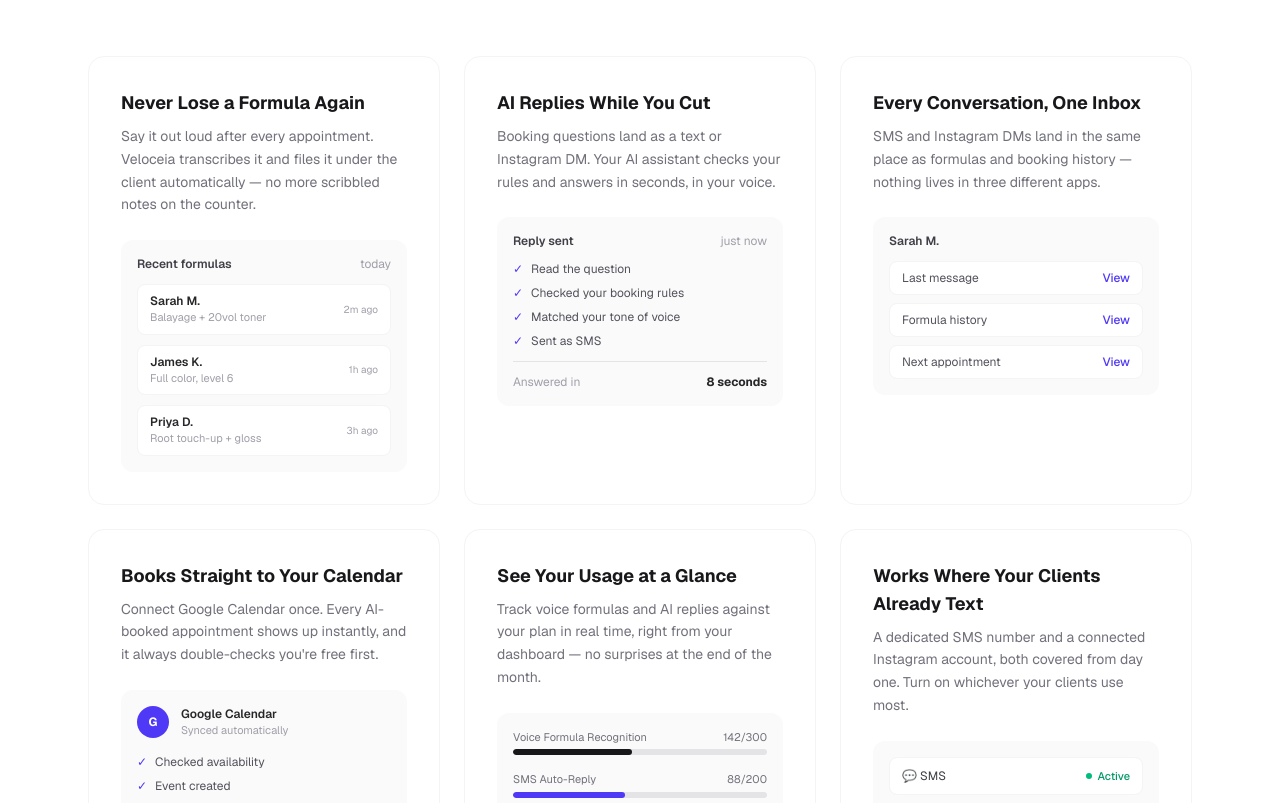
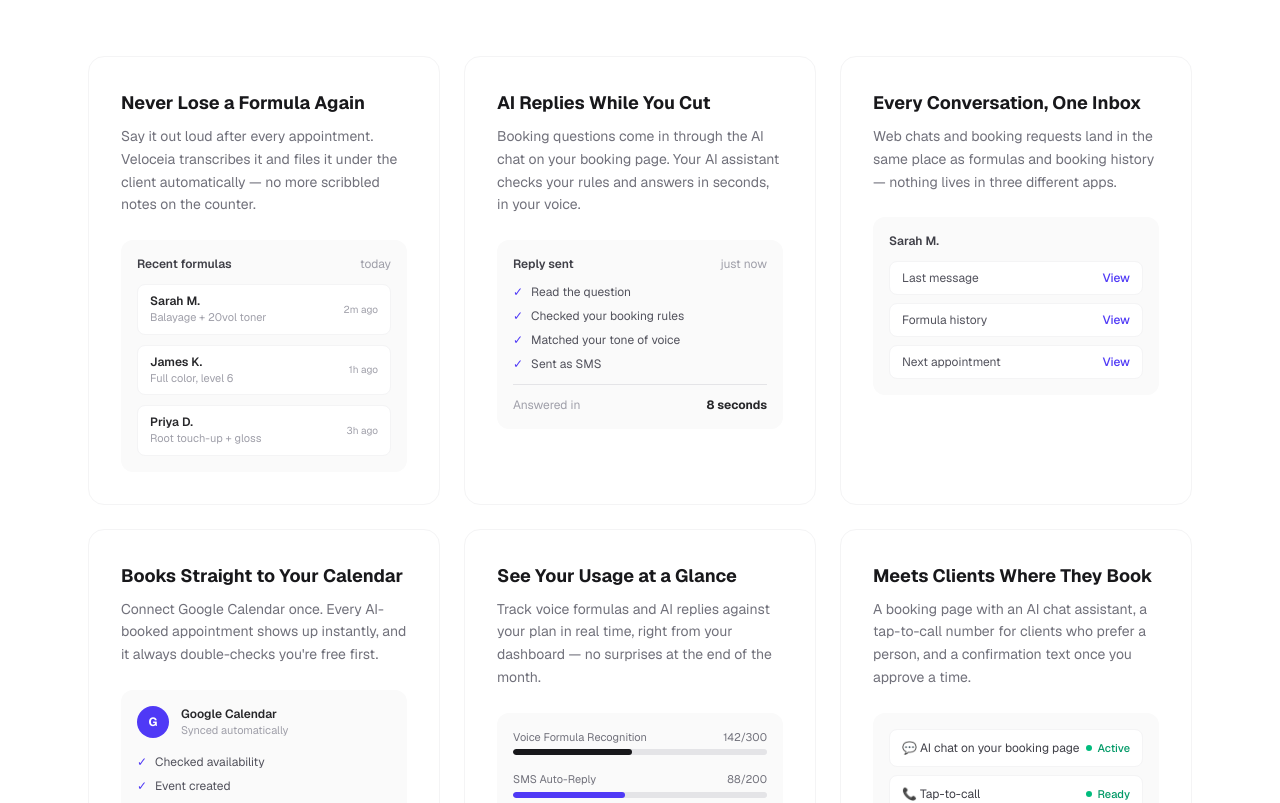
Before and after one commit to wdw1997/haird, a Next.js app: page / in a window 1280 px wide. Shown: the part 600-1403 px from the top of the page. Built offline with nearby package versions, Linux system fonts and the light colour scheme; no server answers.

Commit message:
Update page.tsx

```diff
--- a/app/page.tsx
+++ b/app/page.tsx
@@ -339,7 +339,7 @@ function HomeContent() {
           <div className="rounded-2xl border border-zinc-100 p-8">
             <h3 className="font-bold text-lg text-zinc-900 mb-2">AI Replies While You Cut</h3>
             <p className="text-zinc-500 text-sm leading-relaxed mb-6">
-              Booking questions land as a text or Instagram DM. Your AI assistant checks your rules and answers in seconds, in your voice.
+              Booking questions come in through the AI chat on your booking page. Your AI assistant checks your rules and answers in seconds, in your voice.
             </p>
             <div className="rounded-xl bg-zinc-50 p-4">
               <div className="flex justify-between items-center mb-3">
@@ -362,7 +362,7 @@ function HomeContent() {
           <div className="rounded-2xl border border-zinc-100 p-8">
             <h3 className="font-bold text-lg text-zinc-900 mb-2">Every Conversation, One Inbox</h3>
             <p className="text-zinc-500 text-sm leading-relaxed mb-6">
-              SMS and Instagram DMs land in the same place as formulas and booking history — nothing lives in three different apps.
+              Web chats and booking requests land in the same place as formulas and booking history — nothing lives in three different apps.
             </p>
             <div className="rounded-xl bg-zinc-50 p-4">
               <div className="text-xs font-semibold text-zinc-700 mb-3">Sarah M.</div>
@@ -425,21 +425,21 @@ function HomeContent() {
           </div>
 
           <div className="rounded-2xl border border-zinc-100 p-8">
-            <h3 className="font-bold text-lg text-zinc-900 mb-2">Works Where Your Clients Already Text</h3>
+            <h3 className="font-bold text-lg text-zinc-900 mb-2">Meets Clients Where They Book</h3>
             <p className="text-zinc-500 text-sm leading-relaxed mb-6">
-              A dedicated SMS number and a connected Instagram account, both covered from day one. Turn on whichever your clients use most.
+              A booking page with an AI chat assistant, a tap-to-call number for clients who prefer a person, and a confirmation text once you approve a time.
             </p>
             <div className="rounded-xl bg-zinc-50 p-4 space-y-2">
               <div className="flex justify-between items-center bg-white rounded-lg px-3 py-2.5 border border-zinc-100">
-                <span className="text-xs text-zinc-700">💬 SMS</span>
+                <span className="text-xs text-zinc-700">💬 AI chat on your booking page</span>
                 <span className="flex items-center gap-1.5 text-[11px] font-medium text-emerald-600">
                   <span className="w-1.5 h-1.5 rounded-full bg-emerald-500"></span> Active
                 </span>
               </div>
               <div className="flex justify-between items-center bg-white rounded-lg px-3 py-2.5 border border-zinc-100">
-                <span className="text-xs text-zinc-700">📷 Instagram DMs</span>
+                <span className="text-xs text-zinc-700">📞 Tap-to-call</span>
                 <span className="flex items-center gap-1.5 text-[11px] font-medium text-emerald-600">
-                  <span className="w-1.5 h-1.5 rounded-full bg-emerald-500"></span> Connected
+                  <span className="w-1.5 h-1.5 rounded-full bg-emerald-500"></span> Ready
                 </span>
               </div>
             </div>
```
